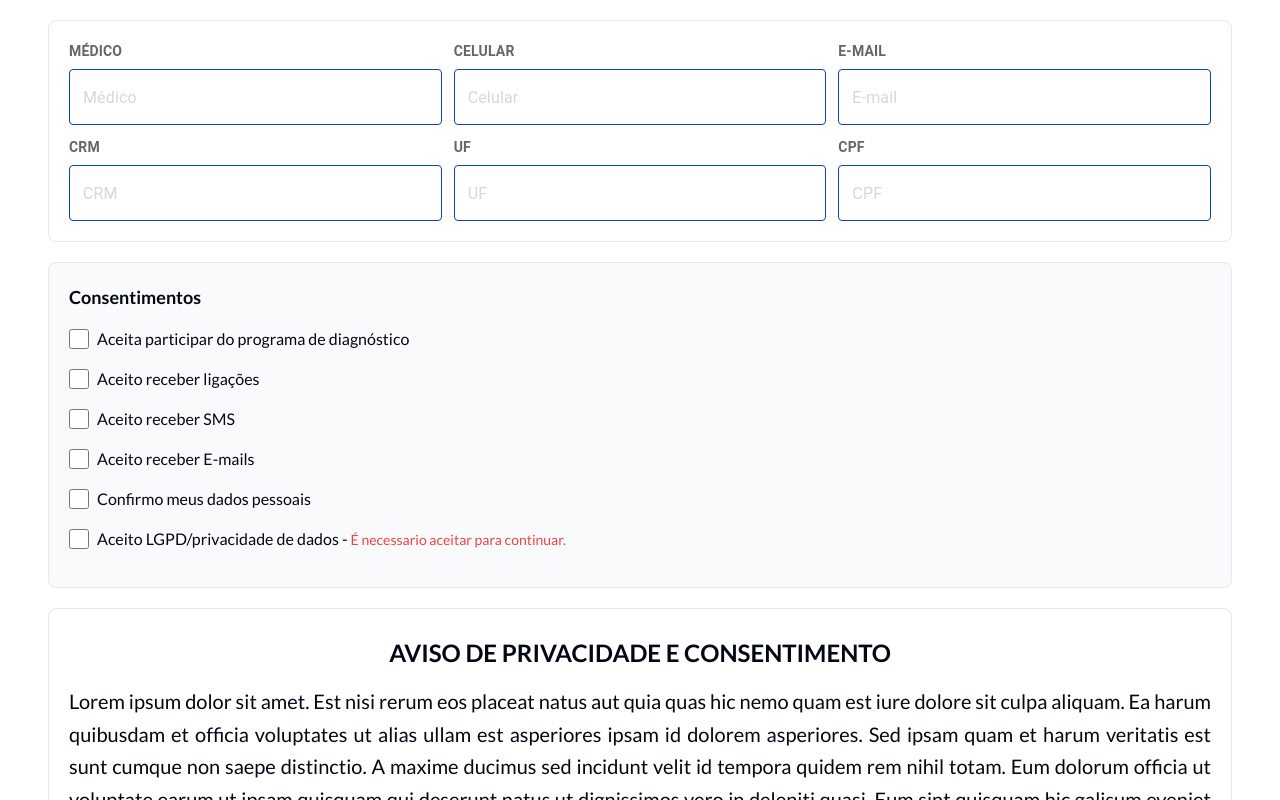
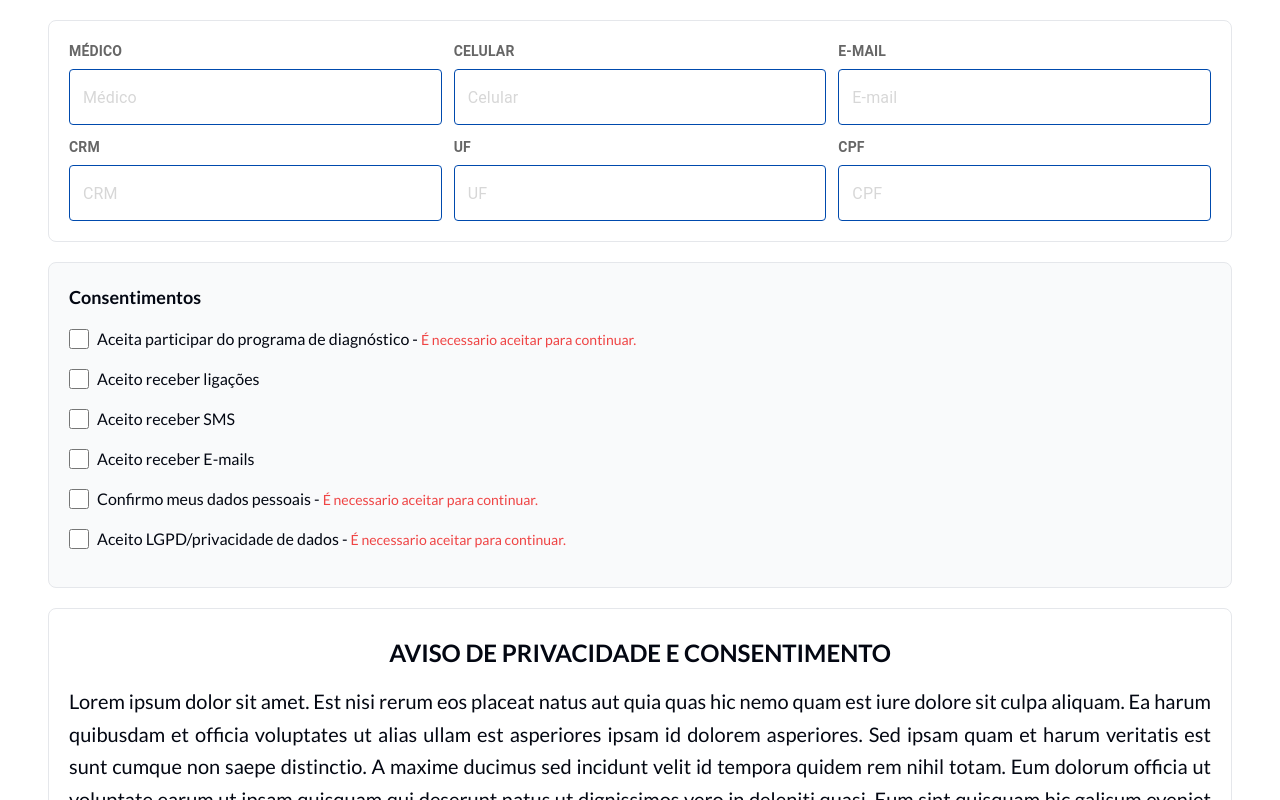
Before and after one commit to ViveoPortais/complementare-diagnostico, a Next.js app: page /terms in a window 1280 px wide. Shown: the top 800 px of the page. Built offline with nearby package versions, Linux system fonts and the light colour scheme.

Commit message:
Ajustando campos obrigatorios

```diff
--- a/src/app/(home)/terms/page.tsx
+++ b/src/app/(home)/terms/page.tsx
@@ -229,7 +229,7 @@ const TermsContent = () => {
             onChange={(e) => setConsentProgramParticipation(e.target.checked)}
             disabled={isSubmitted}
           />
-          <label htmlFor="chk-receive-calls">Aceita participar do programa de diagnóstico</label>
+          <label htmlFor="chk-receive-calls">Aceita participar do programa de diagnóstico - <span className='text-red-500 text-sm'>É necessario aceitar para continuar.</span></label>
         </div>
         <div className="flex items-center gap-2 mb-4">
           <input
@@ -273,7 +273,7 @@ const TermsContent = () => {
             onChange={(e) => setConfirmPersonalInformation(e.target.checked)}
             disabled={isSubmitted}
           />
-          <label htmlFor="chk-confirm-personal">Confirmo meus dados pessoais</label>
+          <label htmlFor="chk-confirm-personal">Confirmo meus dados pessoais - <span className='text-red-500 text-sm'>É necessario aceitar para continuar.</span></label>
         </div>
         <div className="flex items-center gap-2 mb-4">
           <input
@@ -353,14 +353,14 @@ const TermsContent = () => {
           onClick={handleAccept}
           label="ACEITAR"
           isLoading={isLoading}
-          disabled={!isScrolled || isSubmitted || !consentLgpd}
+          disabled={!isScrolled || isSubmitted || !consentLgpd || !confirmPersonalInformation || !consentProgramParticipation}
           customClass="w-full bg-[#004aad] text-white"
         />
         <Button
           onClick={handleRefuse}
           label="RECUSAR"
           isLoading={isLoading}
-          disabled={!isScrolled || isSubmitted || consentLgpd}
+          disabled={!isScrolled || isSubmitted || consentLgpd || confirmPersonalInformation || consentProgramParticipation}
           customClass="w-full bg-main-black text-black"
         />
       </div>
--- a/src/app/(home)/termspatient/page.tsx
+++ b/src/app/(home)/termspatient/page.tsx
@@ -227,7 +227,7 @@ const TermsPatientContent = () => {
             onChange={(e) => setConsentProgramParticipation(e.target.checked)}
             disabled={isSubmitted}
           />
-          <label htmlFor="chk-receive-calls">Aceita participar do programa de diagnóstico</label>
+          <label htmlFor="chk-receive-calls">Aceita participar do programa de diagnóstico - <span className='text-red-500 text-sm'>É necessario aceitar para continuar.</span></label>
         </div>
         <div className="flex items-center gap-2 mb-4">
           <input
@@ -272,7 +272,7 @@ const TermsPatientContent = () => {
             disabled={isSubmitted}
           />
           <label htmlFor="chk-confirm-personal">
-            Confirmo meus dados pessoais
+            Confirmo meus dados pessoais - <span className='text-red-500 text-sm'>É necessario aceitar para continuar.</span>
           </label>
         </div>
         <div className="flex items-center gap-2 mb-4">
@@ -569,14 +569,14 @@ const TermsPatientContent = () => {
           onClick={handleAccept}
           label="ACEITAR"
           isLoading={isLoading}
-          disabled={!isScrolled || isSubmitted || !consentLgpd}
+          disabled={!isScrolled || isSubmitted || !consentLgpd || !confirmPersonalInformation || !consentProgramParticipation}
           customClass="w-full bg-main-purple text-white"
         />
         <Button
           onClick={handleRefuse}
           label="RECUSAR"
           isLoading={isLoading}
-          disabled={!isScrolled || isSubmitted || consentLgpd}
+          disabled={!isScrolled || isSubmitted || consentLgpd || confirmPersonalInformation || consentProgramParticipation}
           customClass="w-full bg-main-black text-black"
         />
       </div>
```
